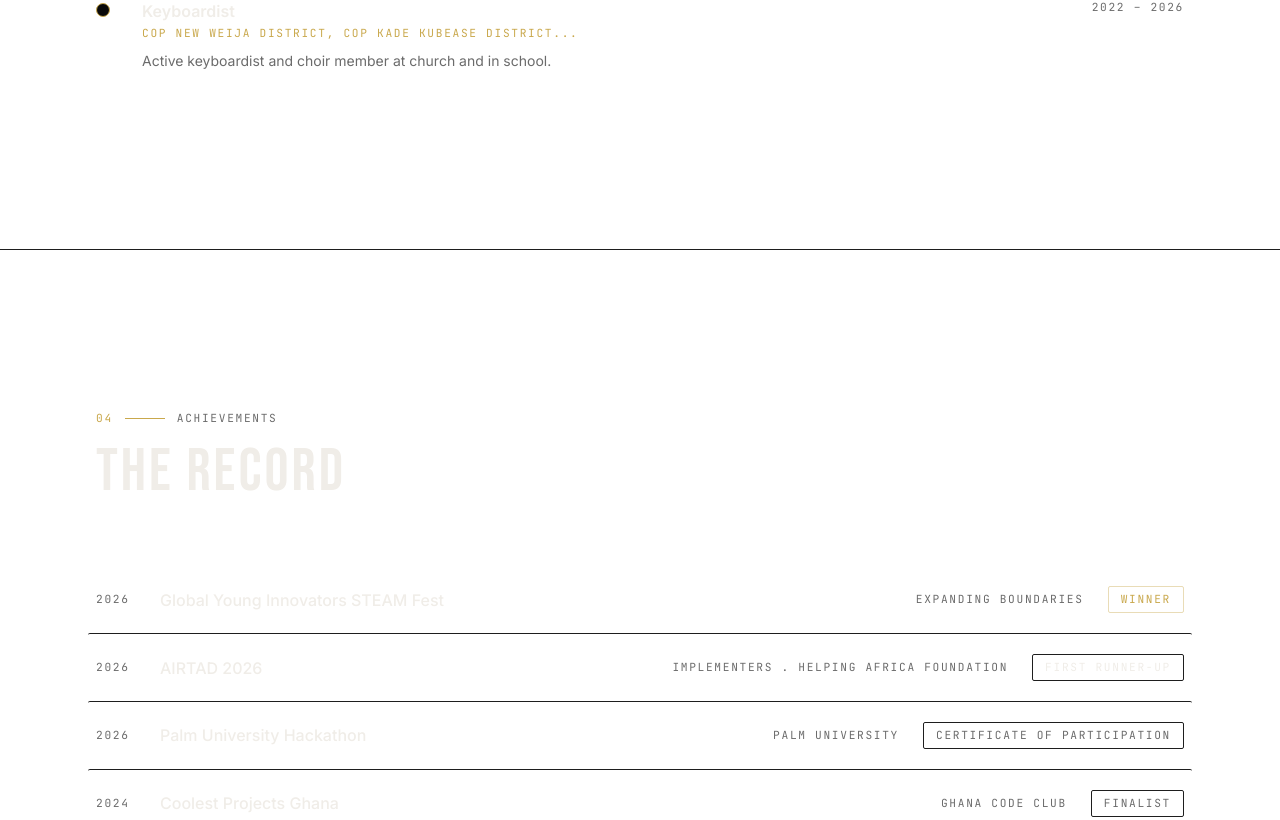
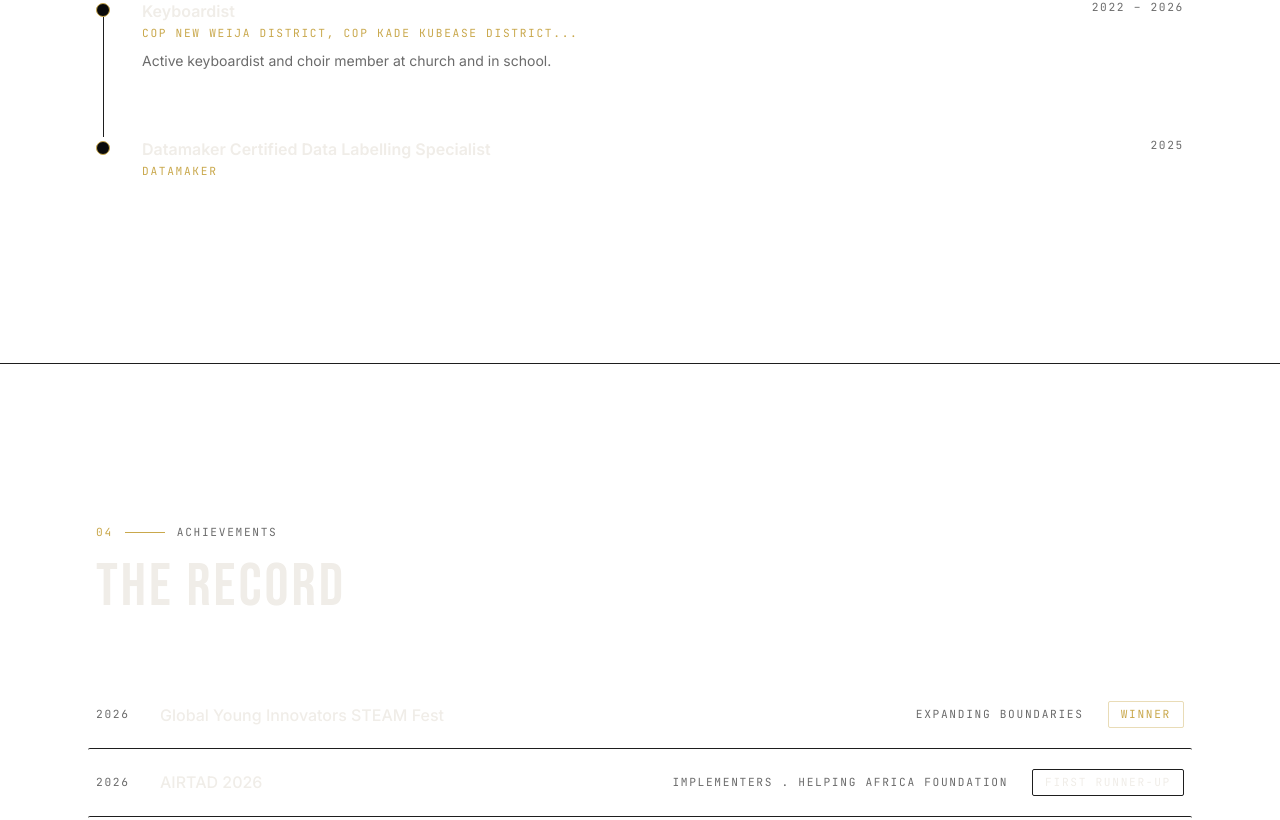
Before and after one commit to am-graphix/ayisi.dev, a React (Vite) app: page / in a window 1280 px wide. Shown: the part 3760-4580 px from the top of the page. Built offline with nearby package versions, Linux system fonts and the light colour scheme.

Commit message:
updated the years to remove the wrong info

```diff
--- a/src/data/index.js
+++ b/src/data/index.js
@@ -23,7 +23,7 @@ export const projects = [
       'A Ghanaian trotro transportation platform that connects passengers with drivers in real time. Drivers register their vehicles, available seats, and destinations. Passengers find the right trotro — no guessing, no waiting in the wrong spot.',
     tags: ['Flask', 'Python', 'SQLite', 'Leaflet', 'TailwindCSS', 'JavaScript'],
     badge: '🏆 Global Young Innovators STEAM Fest — Winner',
-    year: '2025',
+    year: '2026',
     status: 'Competition Winner',
     teamSize: 9,
     details: {
@@ -44,7 +44,7 @@ export const projects = [
       'Virtual Wireless Advanced Voting Environment — a touchscreen electronic voting system with RFID voter verification, built to eliminate the mess of paper ballots in institutional settings.',
     tags: ['KivyMD', 'Python', 'SQLite', 'RFID', 'Touchscreen UI'],
     badge: 'Coolest Projects Ghana — Finalist',
-    year: '2024',
+    year: '2025',
     status: 'Exhibited',
     teamSize: 2,
     details: {
@@ -83,7 +83,7 @@ export const projects = [
     title: 'Health Port',
     tagline: 'A clinic in a kiosk.',
     description:
-      'A healthcare kiosk concept featuring vital sign sensors, an AI diagnostic model, touchscreen interaction, voice guidance, and a smart dispensing section — designed for underserved communities.',
+      'A healthcare kiosk featuring vital sign sensors, an AI diagnostic model, touchscreen interaction, voice guidance, and a smart dispensing section — designed for underserved communities.',
     tags: ['AI', 'IoT', 'Touchscreen', 'Voice', 'Healthcare'],
     badge: 'High Schools Renewable Energy Challenge - Winner',
     year: '2025',
@@ -93,9 +93,9 @@ export const projects = [
       problem:
         'Access to basic healthcare in many Ghanaian communities is limited by distance, cost, and doctor availability. People skip checkups because it\'s too much effort.',
       approach:
-        'Conceptualizing a standalone kiosk that can take vitals, give AI-assisted initial assessments, and dispense basic medication — bringing healthcare closer to the people who need it.',
+        'Designing and building a standalone kiosk that can take vitals, give AI-assisted initial assessments, and dispense basic medication — bringing healthcare closer to the people who need it.',
       outcome:
-        'Currently in early development. The concept is designed to be deployable in clinics, schools, and community centers.',
+        'Successfully built and tested at the PRESEC School Clinic (The Jubilee House)',
     },
   },
 ]
@@ -136,6 +136,12 @@ export const experience = [
     period: '2022 – 2026',
     description:
       'Active keyboardist and choir member at church and in school.',
+  },
+  {
+    role: 'Datamaker Certified Data Labelling Specialist',
+    org: 'Datamaker',
+    period: '2025',
+    description: '',
   },
 ]
 
--- a/src/sections/Contact.jsx
+++ b/src/sections/Contact.jsx
@@ -109,7 +109,7 @@ export default function Contact() {
           className="flex flex-col sm:flex-row items-start sm:items-center justify-between gap-4 pt-8 border-t border-border"
         >
           <span className="font-mono-label text-text-muted text-[0.65rem]">
-            © 2025 AM INDUSTRIES · MICHAEL AYISI · BUILT IN GHANA
+            © 2025 AM INDUSTRIES · MICHAEL AYISI
           </span>
           <span className="font-mono-label text-text-muted text-[0.65rem]">
             KWABENA FROM KADE
```
